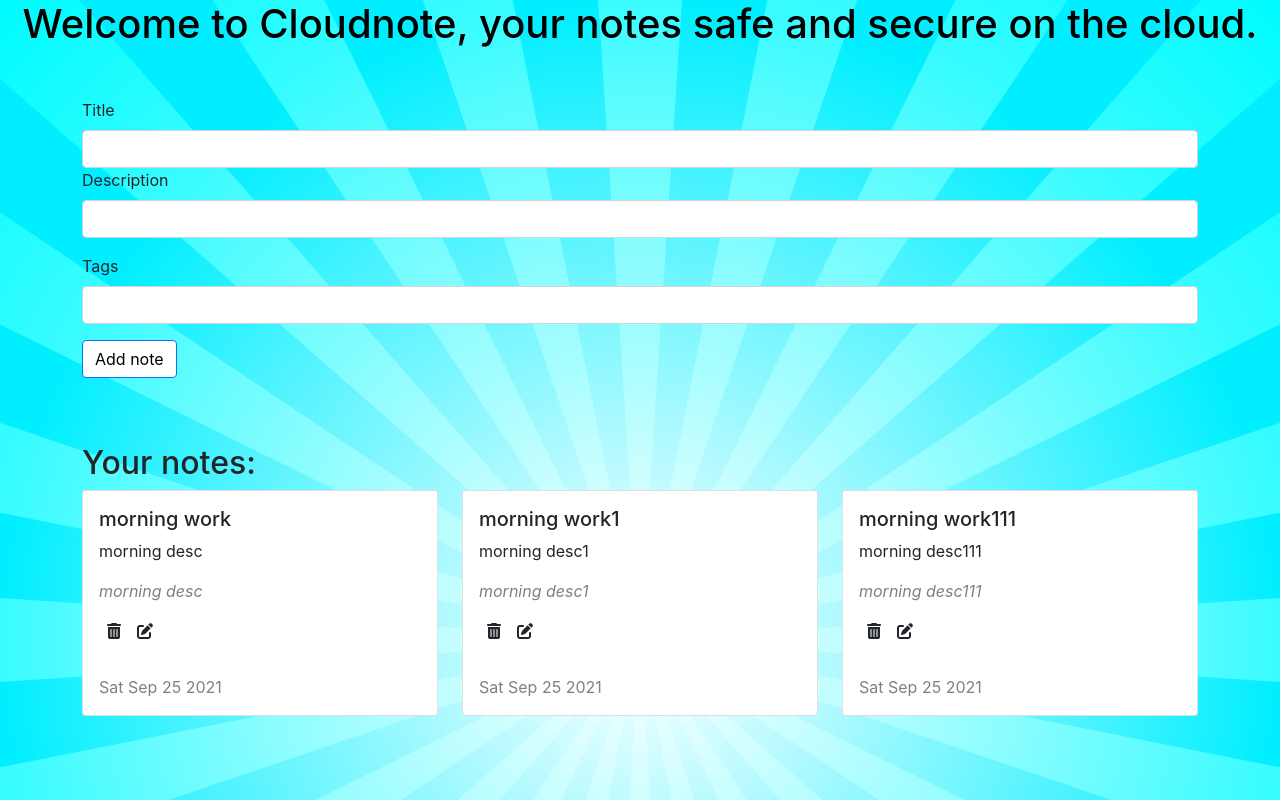
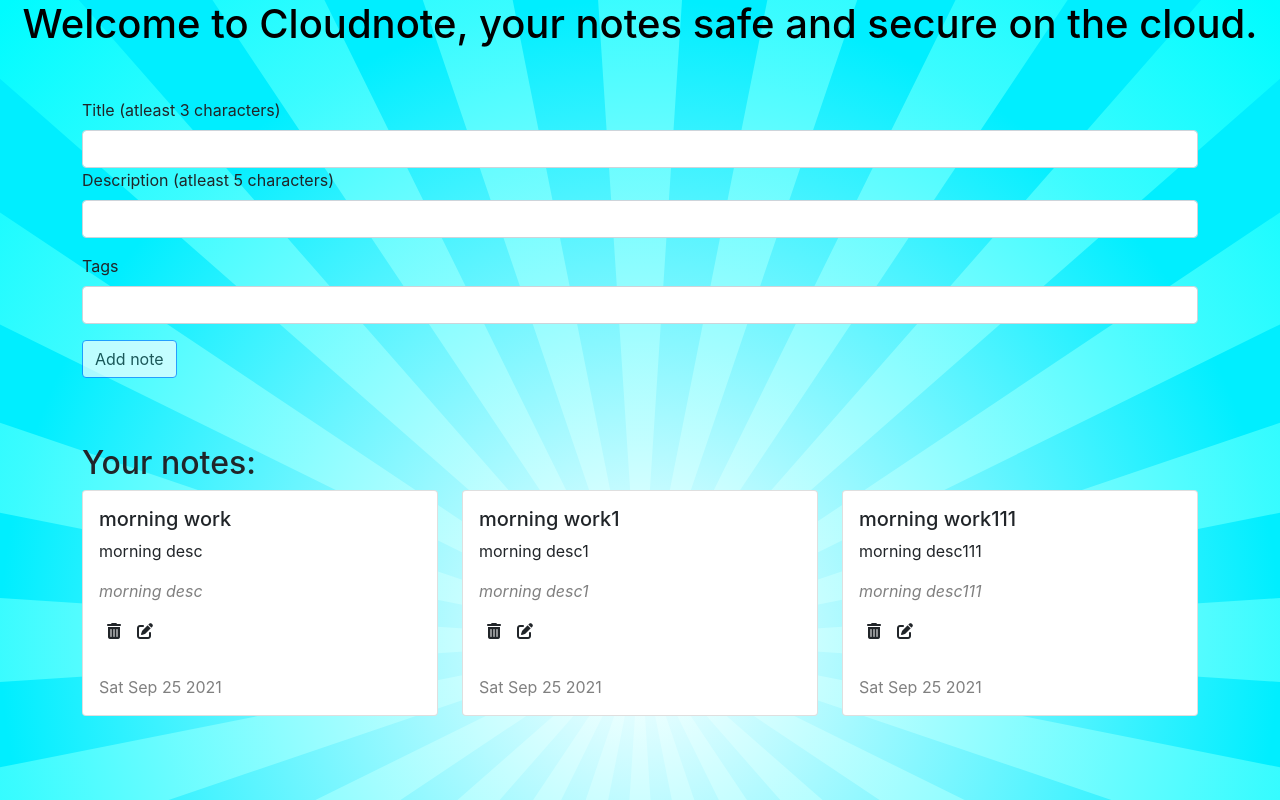
Before and after one commit to Divyansh0811/cloudnote, a React (Create React App) app in the folder client/cloudnote/: page / in a window 1280 px wide. Built offline with nearby package versions, Linux system fonts and the light colour scheme; no server answers.

Commit message:
front-end validation added

```diff
--- a/client/cloudnote/src/Components/AddNotes.jsx
+++ b/client/cloudnote/src/Components/AddNotes.jsx
@@ -1,23 +1,24 @@
-import React,{useContext, useState} from "react";
+import React, { useContext, useState } from "react";
 import noteContext from "../Context/notes/noteContext";
 const AddNotes = () => {
-  const  context = useContext(noteContext)
-  const {addNote} = context
-  const [note, setNote] = useState({title:"", description: "", tags: ""})
+ const context = useContext(noteContext);
+ const { addNote } = context;
+ const [note, setNote] = useState({ title: "", description: "", tags: "" });
 
-  const onChange = (e) => {
-    setNote({...note, [e.target.name]: e.target.value})
-  }
-  const handleSubmit = (e) => {
-    e.preventDefault()
-    addNote(note.title, note.description, note.tags)
-  }
+ const onChange = (e) => {
+  setNote({ ...note, [e.target.name]: e.target.value });
+ };
+ const handleSubmit = (e) => {
+  e.preventDefault();
+  addNote(note.title, note.description, note.tags);
+  setNote({title: "", description: "", tags: ""})
+ };
  return (
   <div style={{ marginTop: 50 }}>
    <form>
     <div className="mb-7">
      <label htmlFor="title" className="form-label">
-      Title
+      Title (atleast 3 characters)
      </label>
      <input
       type="text"
@@ -26,26 +27,45 @@
       name="title"
       aria-describedby="emailHelp"
       onChange={onChange}
+      value={note.title}
+      minLength={5}
+      required
      />
     </div>
     <div className="mb-3">
      <label htmlFor="description" className="form-label">
-      Description
+      Description (atleast 5 characters)
      </label>
-     <input type="text" className="form-control" id="description" name="description" onChange={onChange} />
+     <input
+      type="text"
+      className="form-control"
+      id="description"
+      name="description"
+      onChange={onChange}
+      value={note.description}
+      minLength={5}
+      required
+     />
     </div>
     <div className="mb-3">
      <label htmlFor="tags" className="form-label">
       Tags
      </label>
-     <input type="text" className="form-control" id="tags" name="tags" onChange={onChange} />
+     <input
+      type="text"
+      className="form-control"
+      id="tags"
+      name="tags"
+      onChange={onChange}
+      value={note.tags}
+     />
     </div>
-
-    <button
+     <button
      type="submit"
      className="btn btn-primary"
      style={{ color: "black", background: "white" }}
      onClick={handleSubmit}
+     disabled={note.title.length <3 || note.description.length < 5}
     >
      Add note
     </button>
--- a/client/cloudnote/src/Components/Notes/Notes.jsx
+++ b/client/cloudnote/src/Components/Notes/Notes.jsx
@@ -86,6 +86,8 @@
           value={note.etitle}
           aria-describedby="emailHelp"
           onChange={onChange}
+          minLength={5}
+          required
          />
         </div>
         <div className="mb-3">
@@ -99,6 +101,8 @@
           name="edescription"
           value={note.edescription}
           onChange={onChange}
+          minLength={5}
+          required
          />
         </div>
         <div className="mb-3">
@@ -125,7 +129,7 @@
        >
         Close
        </button>
-       <button type="button" className="btn btn-primary" onClick={handleSubmit}>
+       <button type="button" className="btn btn-primary" onClick={handleSubmit} disabled={note.etitle.length <3 || note.edescription.length < 5}>
         Update note
        </button>
       </div>
@@ -134,6 +138,9 @@
    </div>
    <div className="row my-3">
     <h2 style={{ marginTop: 50 }}>Your notes:</h2>
+    <div className="container">
+      {notes.length === 0 && 'No notes to diplay.'}
+    </div>
     {notes.map((note) => {
      return <SingleNote key={note._id} note={note} updateNote={updateNote} />;
     })}
--- a/client/cloudnote/src/Context/notes/noteState.js
+++ b/client/cloudnote/src/Context/notes/noteState.js
@@ -58,14 +58,8 @@
     },
     body: JSON.stringify({ title, description, tags}),
    });
-   const res = response.json();
-  const note = {
+   const note = await response.json();
 
-   title: title,
-   description: description,
-   tags: tags,
-
-  };
   setNotes(notes.concat(note));
  };
 
```
